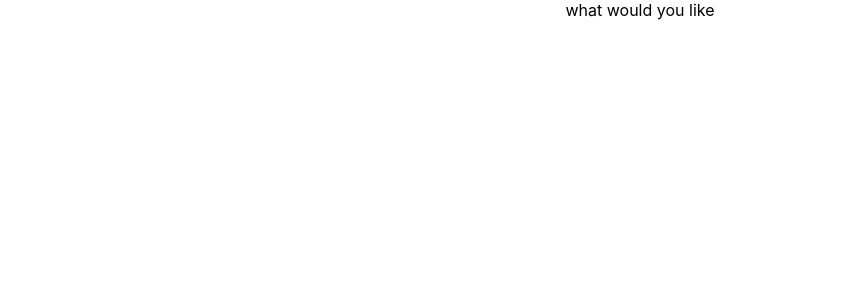
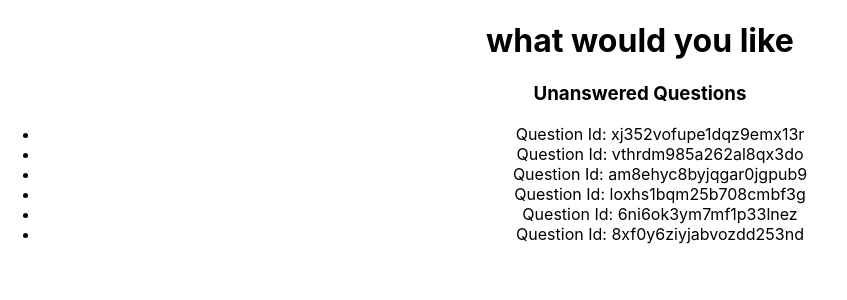
Before and after one commit to injune1123/would-you-rather, a React (Create React App) app: page / in a window 1280 px wide. Shown: the top 300 px of the page, without its empty margins (0-847 px from the left). Built offline with nearby package versions, Linux system fonts and the light colour scheme.

Commit message:
Create Dashboard component

```diff
--- a/src/components/App.js
+++ b/src/components/App.js
@@ -1,6 +1,7 @@
 import React, {Component} from 'react';
 import { connect } from 'react-redux';
 import { handleInitialData } from '../actions/shared';
+import Dashboard from './Dashboard'
 import './App.css';
 
 class App extends Component {
@@ -11,10 +12,22 @@
   render (){
     return (
       <div className="App">
-        what would you like
+        {
+          this.props.loading === true ? null :
+          <>
+            <h1>what would you like</h1>
+          <Dashboard/>
+          </>
+        }
       </div>
     );
   }
 }
 
-export default connect()(App);
+function mapStateToProps({ authedUser }) {
+  return {
+    loading: authedUser === null
+  }
+}
+
+export default connect(mapStateToProps)(App);
--- /dev/null
+++ b/src/components/Dashboard.js
@@ -0,0 +1,27 @@
+import React, {Component} from 'react'
+import { connect } from 'react-redux'
+
+class Dashboard extends Component {
+  render() {
+    console.log(this.props)
+    return (
+      <div>
+      <h3> Unanswered Questions</h3>
+      <ul>
+        {this.props.questionIds.map((id)=>(
+          <li key={id}>
+            <div>Question Id: {id}</div>
+          </li>
+        ))}
+      </ul>
+      </div>)
+  }
+}
+
+function mapStateToProps({ questions }) {
+  return {
+    questionIds: Object.keys(questions)
+      .sort((a,b)=> questions[b].timestamp - questions[a].timestamp)
+  }
+}
+export default connect(mapStateToProps)(Dashboard)
```
